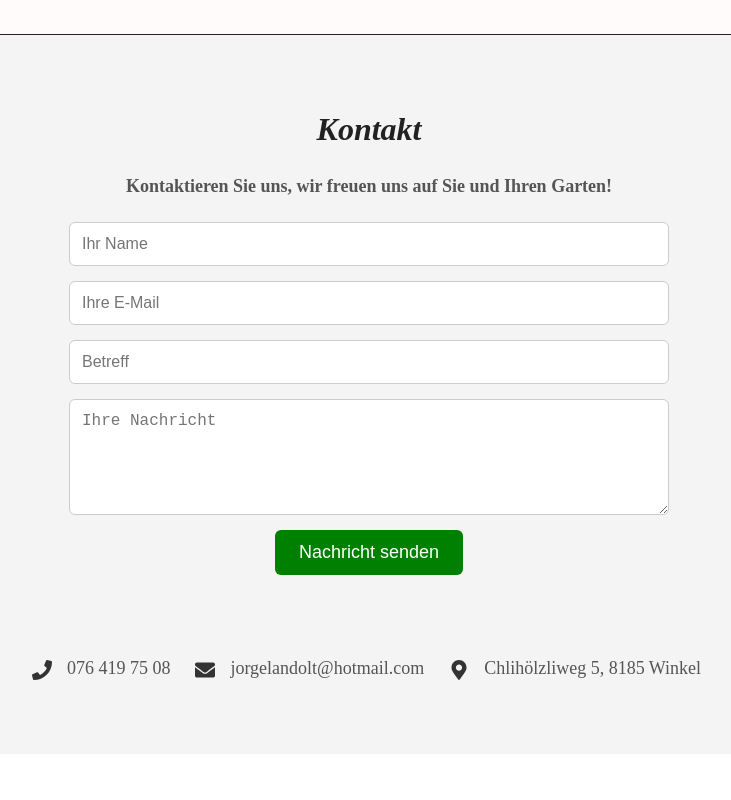
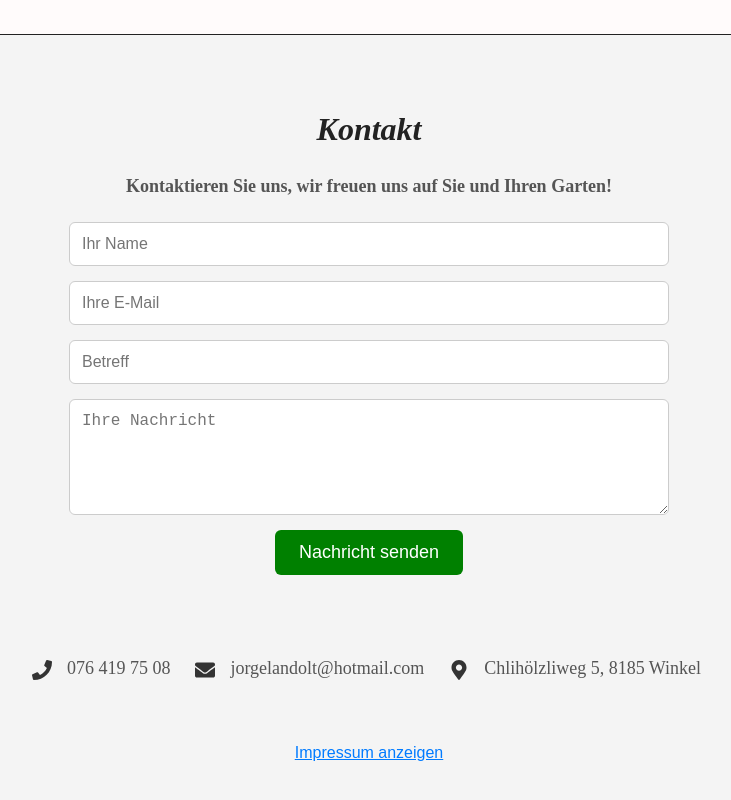
Before and after one commit to diego-monfort-landolt/gartenbau, a React (Vite) app: page / in a window 1280 px wide. Shown: the part 4709-5509 px from the top of the page, without its empty margins (271-1002 px from the left). Before the commit the page ends 5463 px from the top, so only its background shows below. Built offline with nearby package versions, Linux system fonts and the light colour scheme.

Commit message:
impressum hinzugefügt

```diff
--- a/src/components/Contact.tsx
+++ b/src/components/Contact.tsx
@@ -5,6 +5,7 @@ import "../styles/Contact.css";
 const Contact = () => {
   const [name, setName] = useState("");
   const [subject, setSubject] = useState("");
+  const [showImpressum, setShowImpressum] = useState(false); // NEW
 
   const handleSubmit = (event: React.FormEvent<HTMLFormElement>) => {
     event.preventDefault();
@@ -12,6 +13,7 @@ const Contact = () => {
     (form.querySelector('input[name="_subject"]') as HTMLInputElement)!.value = `Neue Anfrage von ${name}`;
     form.submit();
   };
+
   return (
     <section id="contact" className="contact">
       <h2>Kontakt</h2>
@@ -43,14 +45,14 @@ const Contact = () => {
           value={subject}
           onChange={(e) => setSubject(e.target.value)}
         />
-
         <textarea name="message" placeholder="Ihre Nachricht" rows={5} required />
         <button type="submit">Nachricht senden</button>
         <input type="hidden" name="_subject" value="Neue Anfrage" />
         <input type="hidden" name="_replyto" value="{email}" />
-        <input type="hidden" name="_autoresponse" value="Danke für Ihre Nachricht! Wir melden uns so schnell Wie möglich. J. Landolt Gartenbau GmbH - jorgelandolt@hotmail.com - 076 419 75 08" />
+        <input type="hidden" name="_autoresponse" value="Danke für Ihre Nachricht! Wir melden uns so schnell wie möglich. J. Landolt Gartenbau GmbH - jorgelandolt@hotmail.com - 076 419 75 08" />
         <input type="hidden" name="_next" value="https://diego-monfort-landolt.github.io/gartenbau/" />
       </form>
+
       <div className="contact-info">
         <div className="contact-item">
           <FaPhone size={20} />
@@ -65,7 +67,38 @@ const Contact = () => {
           <p>Chlihölzliweg 5, 8185 Winkel</p>
         </div>
       </div>
+
+      {/* 👇 IMPRESSUM Toggle Section */}
+      <div className="impressum-section">
+        <button
+          onClick={() => setShowImpressum(!showImpressum)}
+          className="impressum-toggle"
+        >
+          {showImpressum ? "Impressum verbergen" : "Impressum anzeigen"}
+        </button>
+
+        {showImpressum && (
+          <div className="impressum-content">
+            <h3>Impressum</h3>
+            <p><strong>J. Landolt Gartenbau GmbH</strong></p>
+            <p>Chlihölzliweg 5</p>
+            <p>8185 Winkel, Schweiz</p>
+            <p>Telefon: 076 419 75 08</p>
+            <p>E-Mail: jorgelandolt@hotmail.com</p>
+            <p>Geschäftsführer: Jorge Landolt</p>
+            <p> Haftungsausschluss
+                Die Inhalte unserer Seiten wurden mit grösster Sorgfalt erstellt. Für die Richtigkeit, Vollständigkeit und Aktualität der Inhalte können wir jedoch keine Gewähr übernehmen.
+
+                Urheberrecht
+                Die durch die Seitenbetreiber erstellten Inhalte und Werke auf dieser Website unterliegen dem schweizerischen Urheberrecht. Die Vervielfältigung, Bearbeitung, Verbreitung und jede Art der Verwertung ausserhalb der Grenzen des Urheberrechtes bedürfen der schriftlichen Zustimmung des jeweiligen Autors bzw. Erstellers.
+
+                Datenschutz
+                Die Nutzung unserer Webseite ist in der Regel ohne Angabe personenbezogener Daten möglich. Soweit auf unseren Seiten personenbezogene Daten (beispielsweise Name, Anschrift oder E-Mail-Adressen) erhoben werden, erfolgt dies auf freiwilliger Basis. Diese Daten werden ohne Ihre ausdrückliche Zustimmung nicht an Dritte weitergegeben.</p>
+          </div>
+        )}
+      </div>
     </section>
   );
 };
+
 export default Contact;
--- a/src/components/Header.tsx
+++ b/src/components/Header.tsx
@@ -7,7 +7,8 @@ const Header = () => (
     <div className="overlay">
       <h1>J. Landolt Gartenbau GmbH</h1>
       <div className="overlay-text">
-        <h2>Gartenbau & Gartenpflege <br/> in Bülach und Umgebung</h2>
+        <h2>Gartenbau & Gartenpflege <br/>
+        in Bülach und Umgebung</h2>
 
        <a href="tel:+41764197508" className="phone-button">
          <FaPhone
--- a/src/styles/Contact.css
+++ b/src/styles/Contact.css
@@ -80,6 +80,33 @@
 .email-button:hover {
   background-color: #0056b3;
 }
+.impressum-section {
+  margin-top: 2rem;
+  text-align: center;
+}
+
+.impressum-toggle {
+  background: none;
+  border: none;
+  color: #007bff;
+  cursor: pointer;
+  font-size: 1rem;
+  text-decoration: underline;
+  padding: 0.5rem;
+}
+
+.impressum-content {
+  margin-top: 1rem;
+  font-size: 0.9rem;
+  max-width: 600px;
+  margin-left: auto;
+  margin-right: auto;
+  text-align: left;
+  background: #f9f9f9;
+  padding: 1rem;
+  border-radius: 5px;
+  box-shadow: 0 0 10px rgba(0,0,0,0.05);
+}
 /* Responsive Layout */
 @media (min-width: 768px) {
   .contact-info {
@@ -119,4 +146,8 @@
   .contact-item p {
     font-size: 12px;
   }
+    .impressum-content {
+    font-size: 0.85rem;
+    padding: 0.8rem;
+  }
 }
```
